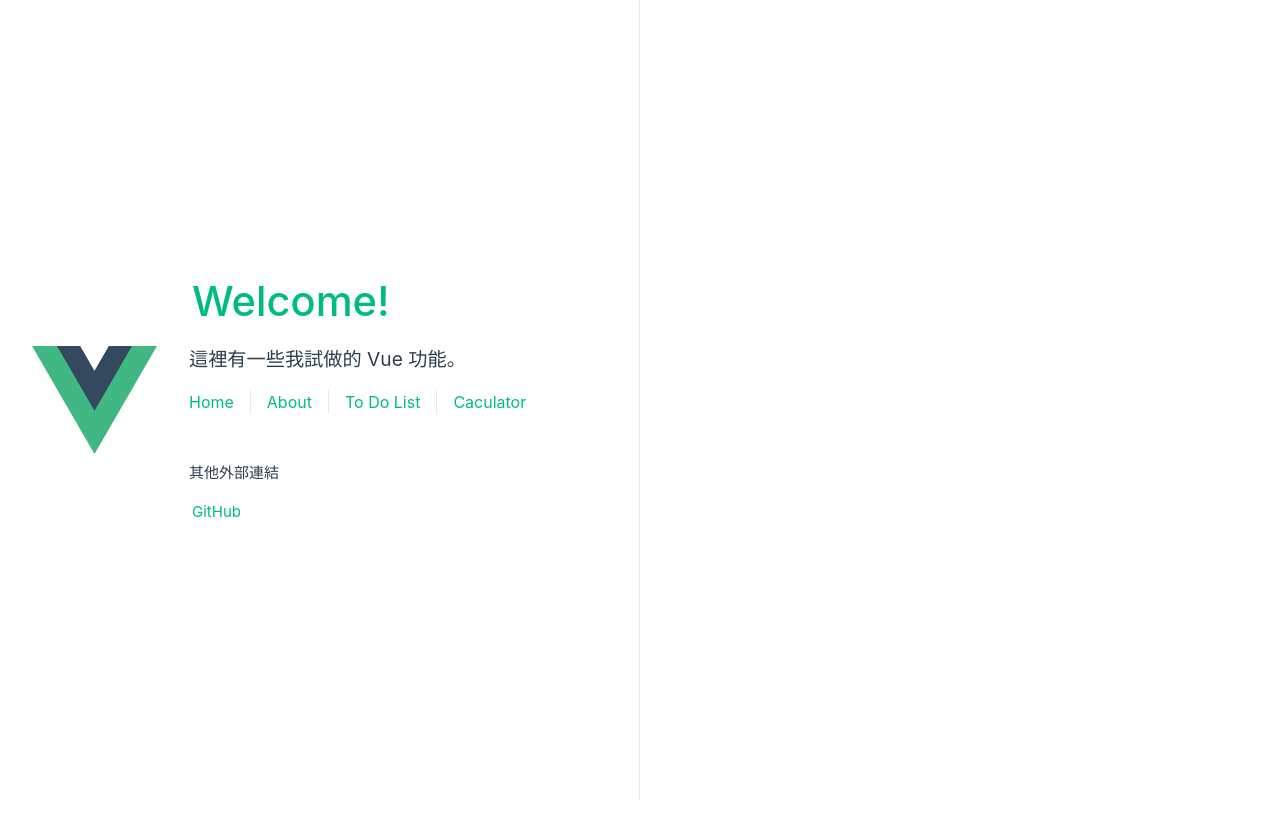
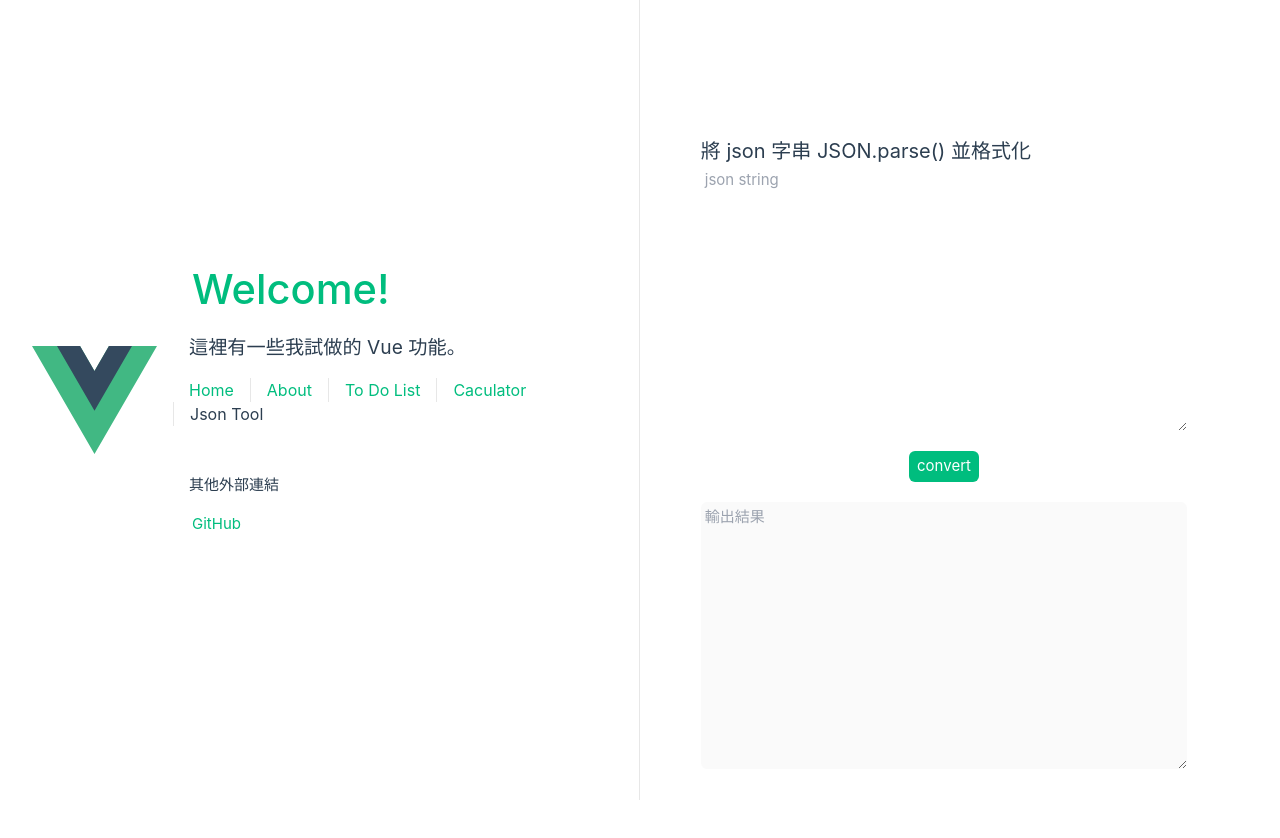
Before and after one commit to willy025896/vue3-wigets, a Vue app: page /json-tool in a window 1280 px wide. Before the commit this address had no page. Shown: the top 838 px of the page. Built offline with nearby package versions, Linux system fonts and the light colour scheme.

Commit message:
feat: 新增 json 格式化輸出功能

```diff
--- a/src/constant.js
+++ b/src/constant.js
@@ -15,6 +15,10 @@ export const navList = [
   {
     name: 'Caculator',
     url: '/caculator',
+  },
+  {
+    name: 'Json Tool',
+    url: '/json-tool',
   },
 ]
 
--- a/src/router/index.js
+++ b/src/router/index.js
@@ -27,6 +27,11 @@ const router = createRouter({
       name: 'Caculator',
       component: () => import('../views/CaculatorView.vue'),
     },
+    {
+      path: '/json-tool',
+      name: 'JsonTool',
+      component: () => import('../views/JsonToolView.vue'),
+    },
   ],
 })
 
--- /dev/null
+++ b/src/views/JsonToolView.vue
@@ -0,0 +1,48 @@
+<script setup>
+import { ref } from 'vue'
+
+const input = ref('')
+const output = ref('')
+
+function convert() {
+  output.value = display(JSON.parse(input.value))
+}
+
+function display(jsonObj, level = 0) {
+  let outputValue = ''
+
+  for (const key in jsonObj) {
+    const indent = " ".repeat(level * 2)
+    // 除了第一層以外都要先換行
+    if (level >= 1 && outputValue == '') {
+      outputValue += "\n"
+    }
+
+    // 判斷為物件就進行遞迴
+    if (jsonObj[key] instanceof Object) {
+      outputValue += indent + key + ': ' + display(jsonObj[key], level + 1)
+    } else {
+      outputValue += indent + key + ': ' + jsonObj[key] + "\n"
+    }
+  }
+
+  return outputValue
+}
+</script>
+
+<template>
+  <div class="w-full h-screen">
+    <h2 class="text-xl">將 json 字串 JSON.parse() 並格式化</h2>
+    <div class="h-1/3">
+      <textarea class="p-1 text-black rounded-md w-full h-full resize" v-model="input" name="input" id="input"
+        placeholder="json string"></textarea>
+    </div>
+    <div class=" w-full flex justify-center my-5" @click="convert"><button
+        class="text-white bg-[#00bd7e] rounded-md px-2 py-1">convert</button>
+    </div>
+    <div class="h-1/3">
+      <textarea class="p-1 text-black rounded-md w-full h-full resize" v-model="output" disabled name="output"
+        id="output" placeholder="輸出結果"></textarea>
+    </div>
+  </div>
+</template>
```
